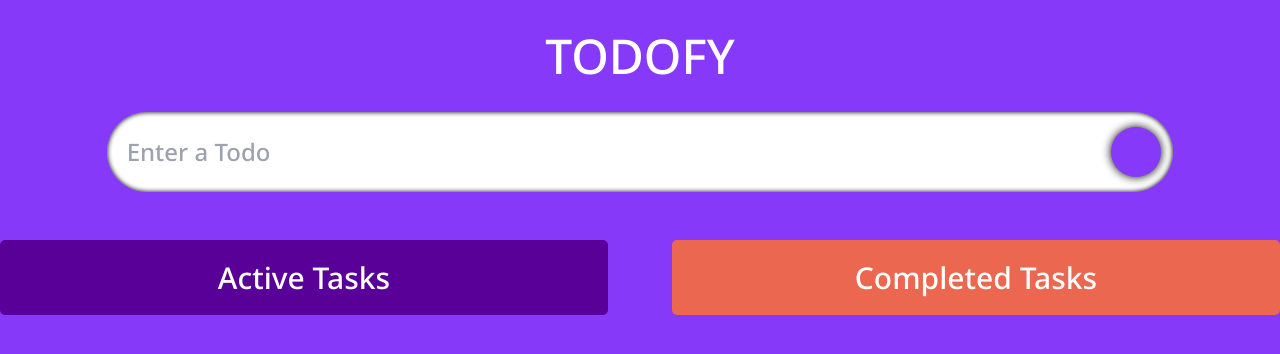
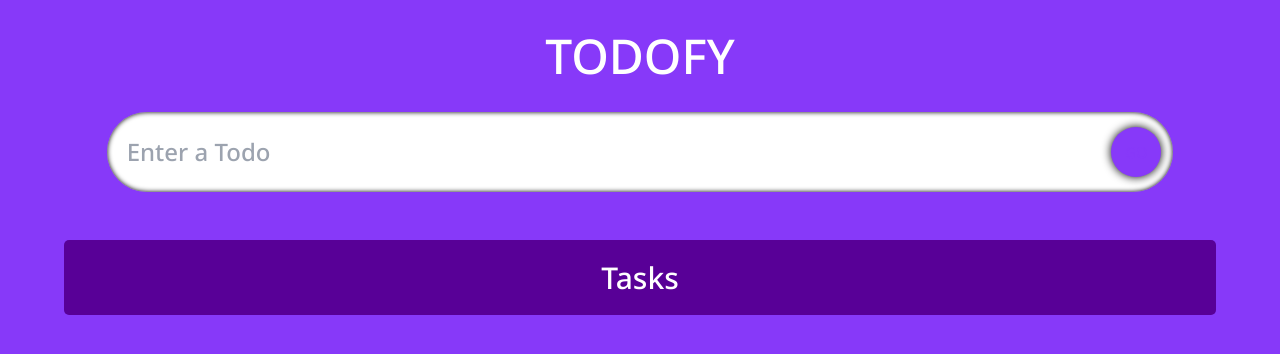
Before and after one commit to bharathkalyans/todofy, a React (Vite) app: page / in a window 1280 px wide. Shown: the top 354 px of the page. Built offline with nearby package versions, Linux system fonts and the light colour scheme.

Commit message:
Added custom hook to fetch data from Local Storage

```diff
--- a/src/App.tsx
+++ b/src/App.tsx
@@ -3,33 +3,37 @@ import "./App.css";
 import InputField from "./components/InputField";
 import { Todo } from "./model/Todo";
 import TodoList from "./components/TodoList";
+import useLocalStorage from "./hooks/useLocalStorage";
 
 const App: React.FC = () => {
-
-  const [todo, setTodo] = useState<string>("")
-  const [todos, setTodos] = useState<Todo[]>([])
-
+  const [todo, setTodo] = useState<string>("");
+  // const [todos, setTodos] = useState<Todo[]>([])
+  const [todos, setTodos] = useLocalStorage<Todo[]>("myTodos", []);
   const handleAdd = (e: React.FormEvent<EventTarget>) => {
     e.preventDefault();
     if (todo) {
-      setTodos([...todos, {
-        id: Date.now(),
-        todo: todo,
-        isDone: false
-      }])
+      setTodos([
+        ...todos,
+        {
+          id: Date.now(),
+          todo: todo,
+          isDone: false,
+        },
+      ]);
       setTodo("");
       console.log(todos);
     }
-  }
-
+  };
 
   return (
     <div className="App flex flex-col items-center mx-auto min-h-screen w-screen">
-      <span className="heading text-3xl my-5 md:text-5xl md:my-8 text-white uppercase  text-center">Todofy</span>
+      <span className="heading text-3xl my-5 md:text-5xl md:my-8 text-white uppercase  text-center">
+        Todofy
+      </span>
       <InputField todo={todo} setTodo={setTodo} handleAdd={handleAdd} />
       <TodoList todos={todos} setTodos={setTodos} />
     </div>
   );
-}
+};
 
 export default App;
--- a/src/components/TodoList.tsx
+++ b/src/components/TodoList.tsx
@@ -1,31 +1,28 @@
-import { Todo } from "../model/Todo"
-import SingleTodo from "./SingleTodo"
-import "./styles.css"
+import { Todo } from "../model/Todo";
+import SingleTodo from "./SingleTodo";
+import "./styles.css";
 
 interface Props {
-    todos: Todo[],
-    setTodos: React.Dispatch<React.SetStateAction<Todo[]>>
+  todos: Todo[];
+  setTodos: React.Dispatch<React.SetStateAction<Todo[]>>;
 }
 
 const TodoList: React.FC<Props> = ({ todos, setTodos }: Props) => {
   return (
     <div className="container">
       <div className="todos">
-                <span className="todos__heading">Active Tasks</span>
+        <span className="todos__heading">Tasks</span>
         {todos.map((todo) => (
-                    <SingleTodo todo={todo} key={todo.id} todos={todos} setTodos={setTodos} />
+          <SingleTodo
+            todo={todo}
+            key={todo.id}
+            todos={todos}
+            setTodos={setTodos}
+          />
         ))}
       </div>
-            <div className="todos remove">
-                <span className="todos__heading">Completed Tasks</span>
-                {todos.map((todo) => (
-                    <SingleTodo todo={todo} key={todo.id} todos={todos} setTodos={setTodos} />
-                ))}
     </div>
+  );
+};
 
-        </div>
-
-    )
-}
-
-export default TodoList
+export default TodoList;
--- a/src/components/styles.css
+++ b/src/components/styles.css
@@ -1,8 +1,8 @@
 .container {
   display: flex;
   width: 95%;
-  align-items: start;
-  justify-content: space-between;
+  align-items: center;
+  justify-content: center;
   margin-bottom: 10px;
 }
 
@@ -51,7 +51,7 @@
   display: flex;
   flex-direction: column;
   margin-top: 3rem;
-  width: 47.5%;
+  width: 90%;
   padding: 15px;
   background-color: rgb(88, 0, 151);
 }
--- /dev/null
+++ b/src/hooks/useLocalStorage.ts
@@ -0,0 +1,31 @@
+import { useState, useEffect } from "react";
+
+type ValueTypes =
+  | string
+  | number
+  | boolean
+  | Record<string, unknown>
+  | Array<unknown>;
+
+type UseLocalStorageReturnType<T> = [
+  T,
+  React.Dispatch<React.SetStateAction<T>>
+];
+
+const useLocalStorage = <T extends ValueTypes>(
+  key: string,
+  defaultValue: T
+): UseLocalStorageReturnType<T> => {
+  const [value, setValue] = useState<T>(() => {
+    const storedValue = localStorage.getItem(key);
+    return storedValue !== null ? JSON.parse(storedValue) : defaultValue;
+  });
+
+  useEffect(() => {
+    localStorage.setItem(key, JSON.stringify(value));
+  }, [key, value]);
+
+  return [value, setValue];
+};
+
+export default useLocalStorage;
```
Lines whose indentation alone changed are shown as unchanged.
